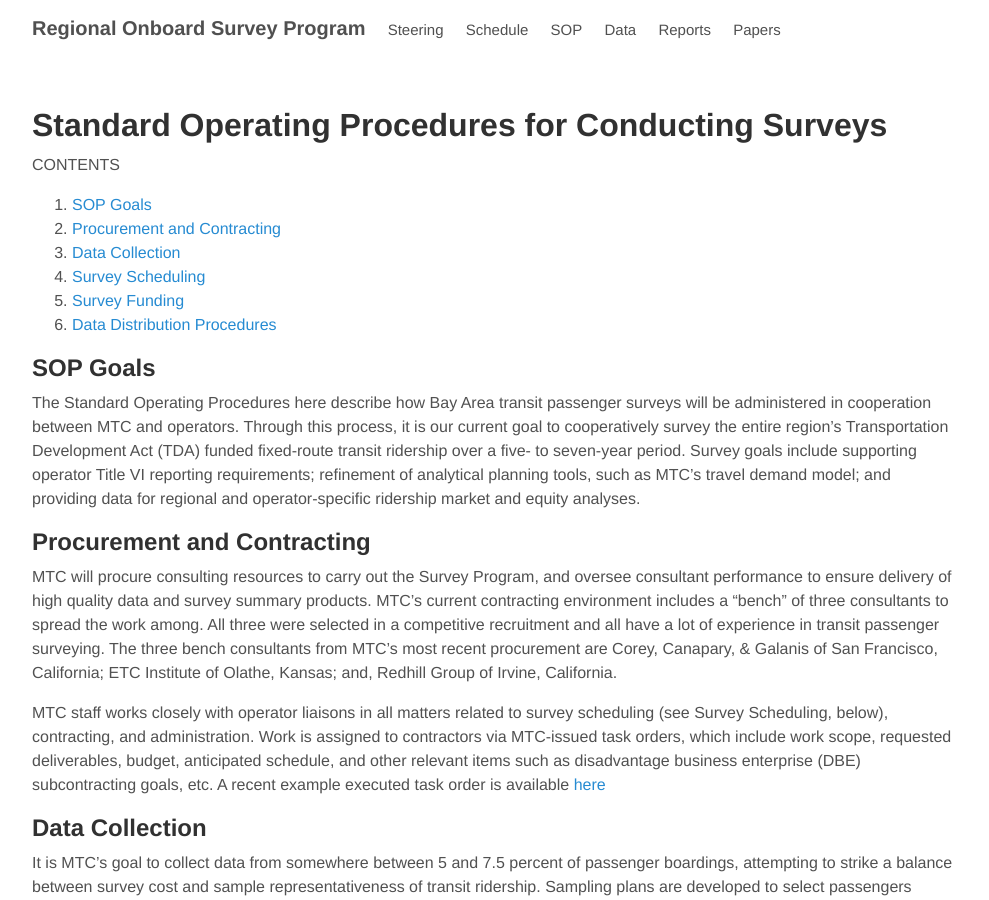
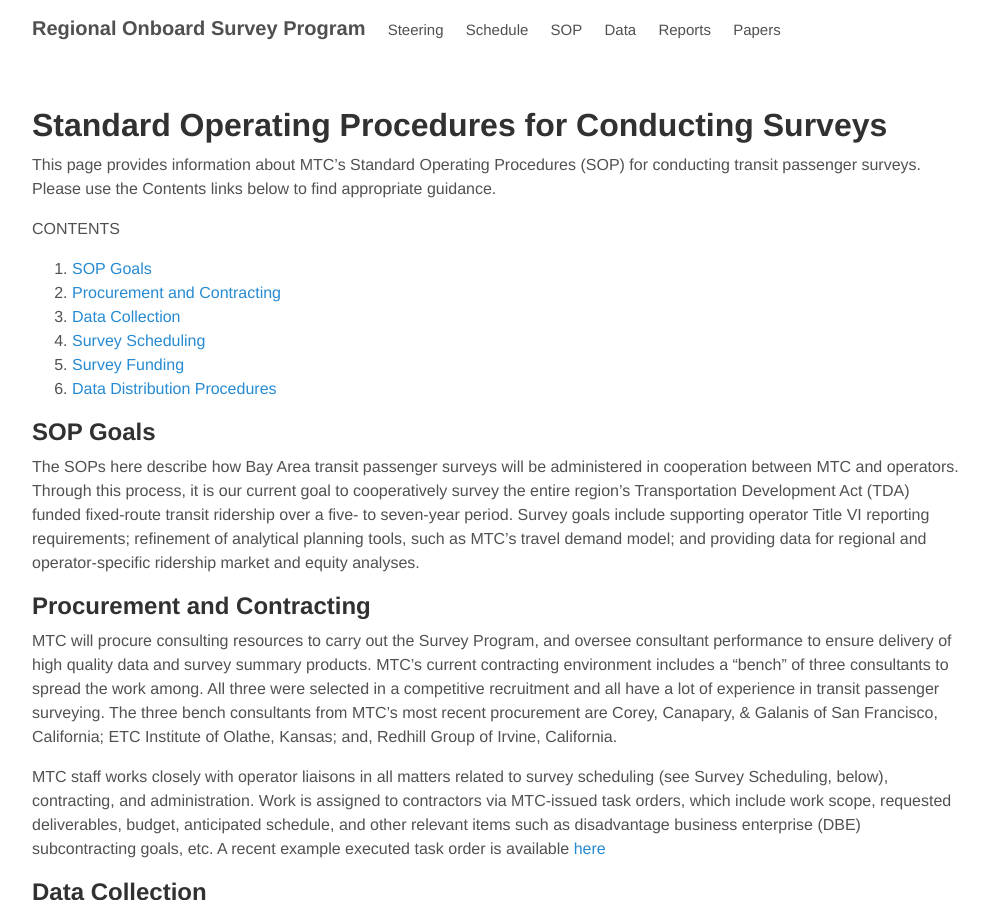
Before and after one commit to BayAreaMetro/transit-passenger-surveys, a Jekyll site: the page built from SOP.md, in a window 1280 px wide and 900 px high. Shown: the whole window, without its empty margins (144-1133 px from the left). Built offline with Jekyll 4.4.1, drawn with Linux system fonts in a browser that asks for light colours; nearby versions of some CDN libraries; library files that are not in the unit come from our copies.

Commit message:
Update SOP

```diff
--- a/SOP.md
+++ b/SOP.md
@@ -4,6 +4,8 @@
 ---
 
 # Standard Operating Procedures for Conducting Surveys
+
+This page provides information about MTC's Standard Operating Procedures (SOP) for conducting transit passenger surveys. Please use the Contents links below to find appropriate guidance.
 
 CONTENTS
 
@@ -16,7 +18,7 @@
 
 ## SOP Goals
 
-The Standard Operating Procedures here describe how Bay Area transit passenger surveys will be administered in cooperation between MTC and operators. Through this process, it is our current goal to cooperatively survey the entire region's Transportation Development Act (TDA) funded fixed-route transit ridership over a five- to seven-year period. Survey goals include supporting operator Title VI reporting requirements; refinement of analytical planning tools, such as MTC's travel demand model; and providing data for regional and operator-specific ridership market and equity analyses.
+The SOPs here describe how Bay Area transit passenger surveys will be administered in cooperation between MTC and operators. Through this process, it is our current goal to cooperatively survey the entire region's Transportation Development Act (TDA) funded fixed-route transit ridership over a five- to seven-year period. Survey goals include supporting operator Title VI reporting requirements; refinement of analytical planning tools, such as MTC's travel demand model; and providing data for regional and operator-specific ridership market and equity analyses.
 
 ## Procurement and Contracting
 
```
